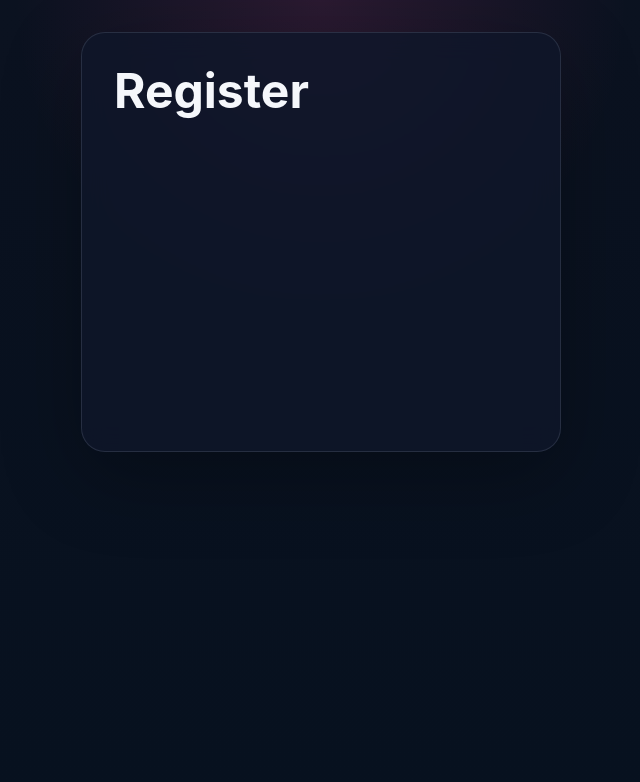
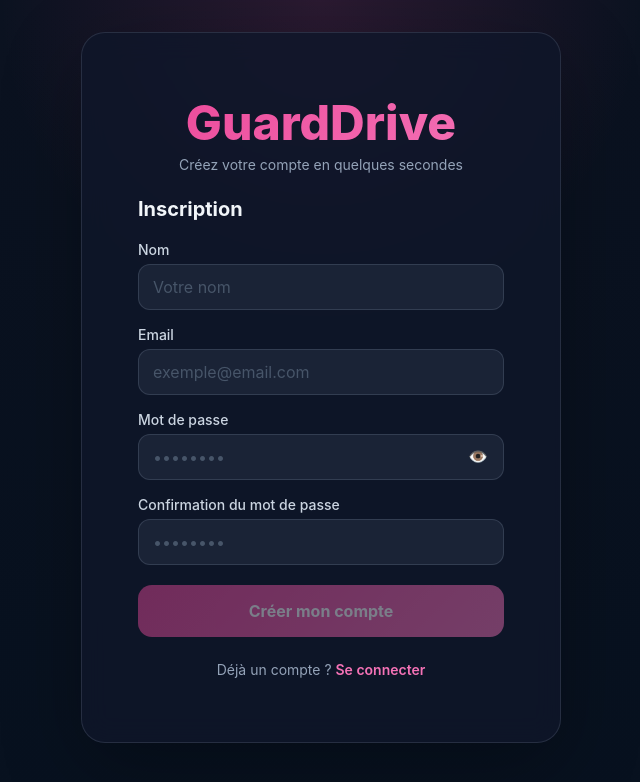
Before and after one commit to Luluberlu200/GuardDrive_Projet, a React (Vite) app in the folder GuardDrive/: page /register in a window 1280 px wide. Shown: the top 782 px of the page, without its empty margins (319-959 px from the left). Built offline with nearby package versions, Linux system fonts and the light colour scheme.

Commit message:
feat(auth): implement register page with form validation

```diff
--- a/GuardDrive/src/context/AuthContext.tsx
+++ b/GuardDrive/src/context/AuthContext.tsx
@@ -37,7 +37,6 @@ export function AuthProvider({ children }: { children: ReactNode }) {
       password,
     };
     mockUsers.push(newUser);
-    setUser(newUser);
     return true;
   }
 
--- a/GuardDrive/src/pages/Register.tsx
+++ b/GuardDrive/src/pages/Register.tsx
@@ -1,5 +1,142 @@
-function Register() {
-	return <h1>Register</h1>;
+import { useState } from 'react';
+import { useNavigate, Link } from 'react-router-dom';
+import { useAuth } from '../context/AuthContext';
+import './Login.css';
+
+export default function Register() {
+  const { register } = useAuth();
+  const navigate = useNavigate();
+
+  const [name, setName] = useState('');
+  const [email, setEmail] = useState('');
+  const [password, setPassword] = useState('');
+  const [confirmPassword, setConfirmPassword] = useState('');
+  const [showPassword, setShowPassword] = useState(false);
+  const [error, setError] = useState('');
+  const [loading, setLoading] = useState(false);
+
+  const isEmpty =
+    name.trim() === '' ||
+    email.trim() === '' ||
+    password.trim() === '' ||
+    confirmPassword.trim() === '';
+
+  function validateEmail(value: string): boolean {
+    return /^[^\s@]+@[^\s@]+\.[^\s@]+$/.test(value);
+  }
+
+  async function handleSubmit(e: React.SyntheticEvent) {
+    e.preventDefault();
+    setError('');
+
+    if (!name.trim()) { setError('Nom requis'); return; }
+    if (!email.trim()) { setError('Email requis'); return; }
+    if (!validateEmail(email)) { setError("Format d'email invalide"); return; }
+    if (!password.trim()) { setError('Mot de passe requis'); return; }
+    if (password.length < 6) { setError('Le mot de passe doit contenir au moins 6 caractères'); return; }
+    if (!confirmPassword.trim()) { setError('Confirmation requise'); return; }
+    if (password !== confirmPassword) { setError('Les mots de passe ne correspondent pas'); return; }
+
+    setLoading(true);
+    await new Promise((resolve) => setTimeout(resolve, 800));
+
+    const success = register(name, email, password);
+
+    if (success) {
+      navigate('/login');
+    } else {
+      setError('Cet email est déjà utilisé');
+      setLoading(false);
+    }
+  }
+
+  return (
+    <div className="auth-page">
+      <div className="auth-page__header">
+        <h1 className="auth-page__logo">GuardDrive</h1>
+        <p className="auth-page__subtitle">Créez votre compte en quelques secondes</p>
+      </div>
+
+      <form className="auth-form" onSubmit={handleSubmit} noValidate>
+        <h2 className="auth-form__title">Inscription</h2>
+
+        <div className="auth-form__field">
+          <label htmlFor="name" className="auth-form__label">Nom</label>
+          <input
+            id="name"
+            type="text"
+            className="auth-form__input"
+            placeholder="Votre nom"
+            value={name}
+            onChange={(e) => setName(e.target.value)}
+            autoComplete="name"
+          />
+        </div>
+
+        <div className="auth-form__field">
+          <label htmlFor="email" className="auth-form__label">Email</label>
+          <input
+            id="email"
+            type="email"
+            className="auth-form__input"
+            placeholder="exemple@email.com"
+            value={email}
+            onChange={(e) => setEmail(e.target.value)}
+            autoComplete="email"
+          />
+        </div>
+
+        <div className="auth-form__field">
+          <label htmlFor="password" className="auth-form__label">Mot de passe</label>
+          <div className="auth-form__input-wrapper">
+            <input
+              id="password"
+              type={showPassword ? 'text' : 'password'}
+              className="auth-form__input"
+              placeholder="••••••••"
+              value={password}
+              onChange={(e) => setPassword(e.target.value)}
+              autoComplete="new-password"
+            />
+            <button
+              type="button"
+              className="auth-form__toggle"
+              onClick={() => setShowPassword((prev) => !prev)}
+              aria-label={showPassword ? 'Masquer le mot de passe' : 'Afficher le mot de passe'}
+            >
+              {showPassword ? '🙈' : '👁️'}
+            </button>
+          </div>
+        </div>
+
+        <div className="auth-form__field">
+          <label htmlFor="confirmPassword" className="auth-form__label">Confirmation du mot de passe</label>
+          <input
+            id="confirmPassword"
+            type={showPassword ? 'text' : 'password'}
+            className="auth-form__input"
+            placeholder="••••••••"
+            value={confirmPassword}
+            onChange={(e) => setConfirmPassword(e.target.value)}
+            autoComplete="new-password"
+          />
+        </div>
+
+        {error && <p className="auth-form__error">{error}</p>}
+
+        <button
+          type="submit"
+          className="auth-form__submit"
+          disabled={isEmpty || loading}
+        >
+          {loading ? <span className="auth-form__loader" /> : "Créer mon compte"}
+        </button>
+      </form>
+
+      <p className="auth-page__footer">
+        Déjà un compte ?{' '}
+        <Link to="/login" className="auth-page__link">Se connecter</Link>
+      </p>
+    </div>
+  );
 }
-
-export default Register;
```
